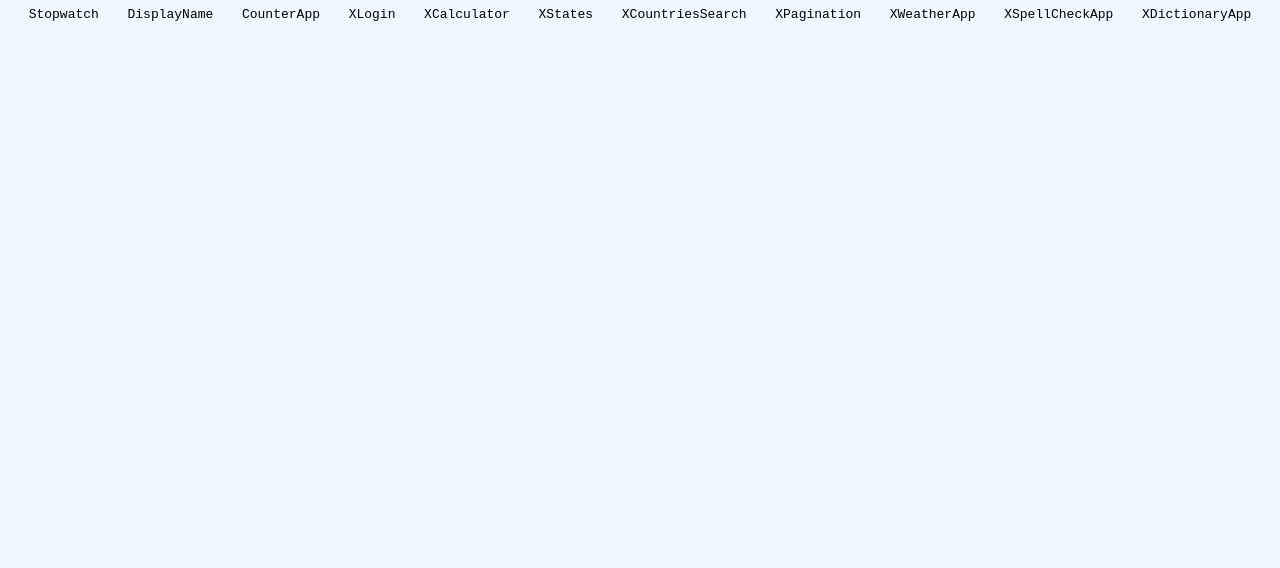
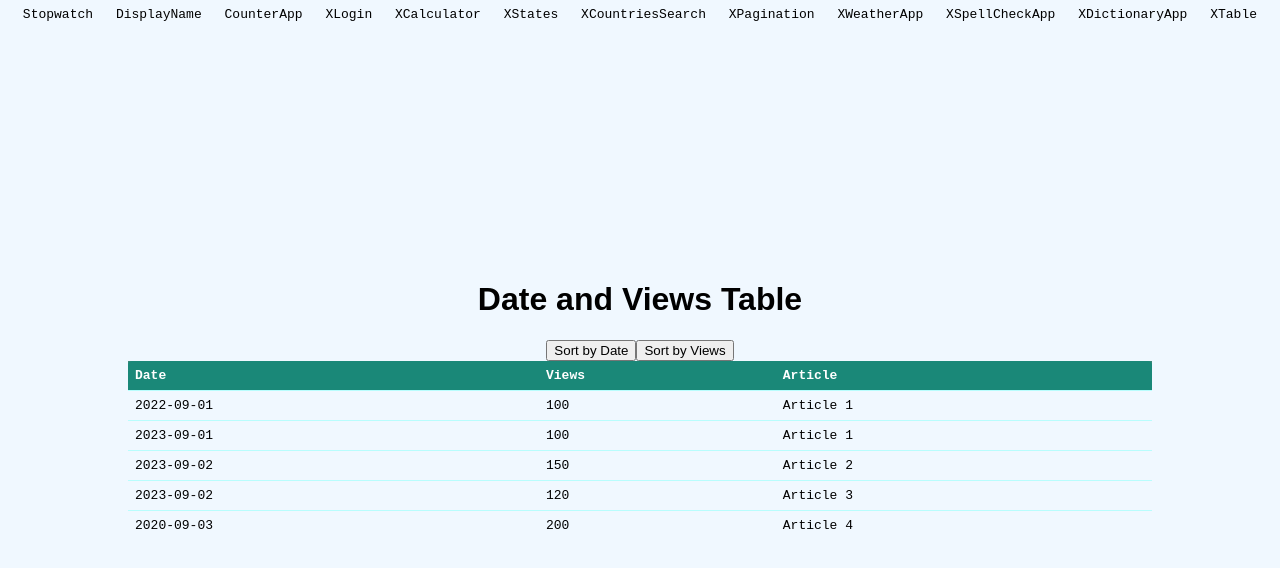
Before and after one commit to Sujitpandey1409/XStopwatch-, a React (Create React App) app: page /XTable in a window 1280 px wide. Shown: the top 568 px of the page. Built offline with nearby package versions, Linux system fonts and the light colour scheme.

Commit message:
added XTable with bug fixes

```diff
--- a/src/App.js
+++ b/src/App.js
@@ -13,6 +13,7 @@
 import XWeatherApp from "./Pages/XWeatherApp";
 import SpellCheckApp from "./Pages/SpellCheckApp";
 import XDictionaryApp from "./Pages/XDictionaryApp";
+import XTable from "./Pages/XTable";
 
 function App() {
   return (
@@ -31,6 +32,7 @@
         <Route path="/XWeatherApp" element={<XWeatherApp/>}/>
         <Route path="/XSpellCheckApp" element={<SpellCheckApp/>} />
         <Route path="/XDictionaryApp" element={<XDictionaryApp/>} />
+        <Route path="/XTable" element={<XTable/>} />
       </Routes>
     </div>
     </>
--- a/src/Components/Navbar.jsx
+++ b/src/Components/Navbar.jsx
@@ -16,6 +16,7 @@
       <p onClick={()=>{Navigate('/XWeatherApp')}} >XWeatherApp</p>
       <p onClick={()=>{Navigate('/XSpellCheckApp')}} >XSpellCheckApp</p>
       <p onClick={()=>{Navigate('/XDictionaryApp')}} >XDictionaryApp</p>
+      <p onClick={()=>{Navigate('/XTable')}} >XTable</p>
     </div>
   );
 };
--- /dev/null
+++ b/src/Pages/XTable.jsx
@@ -0,0 +1,61 @@
+import React, { useState } from 'react';
+
+const initialData = [
+  { date: "2022-09-01", views: 100, article: "Article 1" },
+  { date: "2023-09-01", views: 100, article: "Article 1" },
+  { date: "2023-09-02", views: 150, article: "Article 2" },
+  { date: "2023-09-02", views: 120, article: "Article 3" },
+  { date: "2020-09-03", views: 200, article: "Article 4" }
+];
+
+const XTable = () => {
+  const [data, setData] = useState(initialData);
+
+  const sortByDate = () => {
+    const sortedData = [...data].sort((a, b) => {
+      if (a.date === b.date) {
+        return b.views - a.views;
+      }
+      return new Date(b.date) - new Date(a.date);
+    });
+    setData(sortedData);
+  };
+
+  const sortByViews = () => {
+    const sortedData = [...data].sort((a, b) => {
+      if (a.views === b.views) {
+        return new Date(b.date) - new Date(a.date);
+      }
+      return b.views - a.views;
+    });
+    setData(sortedData);
+  };
+
+  return (
+    <div>
+      <h1>Date and Views Table</h1>
+      <button onClick={sortByDate}>Sort by Date</button>
+      <button onClick={sortByViews}>Sort by Views</button>
+      <table>
+        <thead>
+          <tr>
+            <th>Date</th>
+            <th>Views</th>
+            <th>Article</th>
+          </tr>
+        </thead>
+        <tbody>
+          {data.map((item, index) => (
+            <tr key={index}>
+              <td>{item.date}</td>
+              <td>{item.views}</td>
+              <td>{item.article}</td>
+            </tr>
+          ))}
+        </tbody>
+      </table>
+    </div>
+  );
+};
+
+export default XTable;
```
